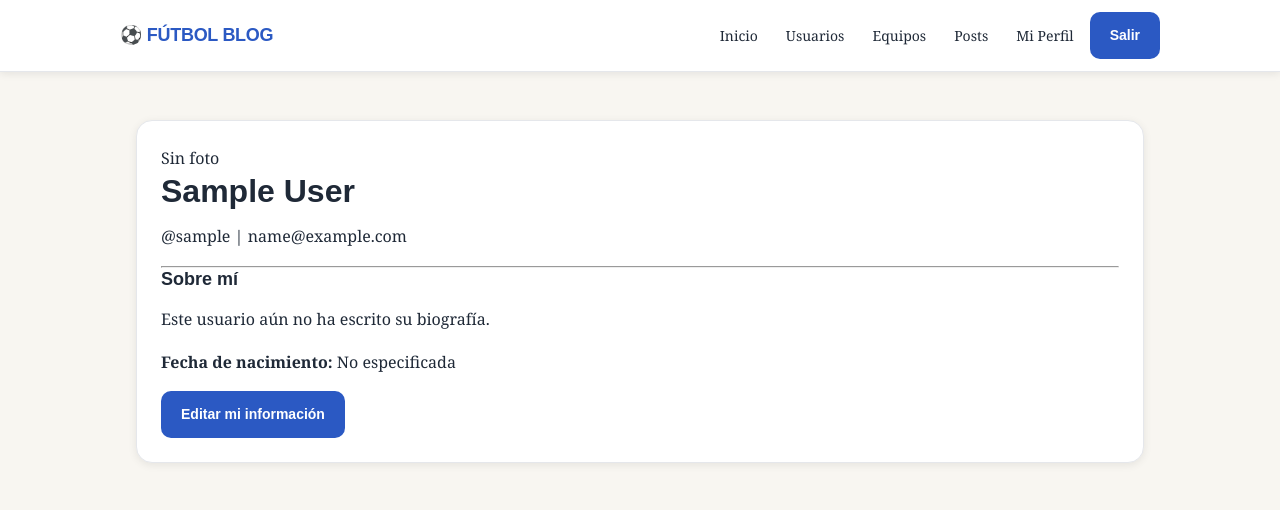
After one commit to thyagomaderna-star/Entrega-final-Maderna, a Django app: page /perfil/ver/ in a window 1280 px wide. The commit adds this page. Shown: the top 510 px of the page. Run offline with Django 5.2, Linux system fonts and the light colour scheme; the visitor is signed in with stand-in values (Sample User, id 1); data comes from the database, SQL or seed files in the repository; data that the repository does not hold is empty; some libraries are stand-ins or nearby versions.

Commit message:
final? commit

```diff
--- a/MiProyecto/settings.py
+++ b/MiProyecto/settings.py
@@ -38,6 +38,7 @@ INSTALLED_APPS = [
     'django.contrib.messages',
     'django.contrib.staticfiles',
     'core',
+    'ckeditor'
 ]
 
 MIDDLEWARE = [
--- a/core/models.py
+++ b/core/models.py
@@ -1,6 +1,6 @@
 from django.db import models
 from django.contrib.auth.models import User
-#from ckeditor.fields import RichTextField
+from ckeditor.fields import RichTextField
 
 #modelo del Equipo
 class Equipo(models.Model):
@@ -16,7 +16,8 @@ class Equipo(models.Model):
 class Perfil(models.Model):
     user = models.OneToOneField(User, on_delete=models.CASCADE)
     avatar = models.ImageField(upload_to='avatars/', null=True, blank=True)
-    biografia = models.CharField(max_length=250, blank=True)
+    biografia = models.TextField(blank=True)
+    fecha_nacimiento = models.DateField(null=True, blank=True)
     equipo_favorito = models.ForeignKey(Equipo, on_delete=models.SET_NULL, null=True, blank=True)
 
     def __str__(self):
@@ -28,16 +29,9 @@ class Perfil(models.Model):
 class Post(models.Model):
     titulo = models.CharField(max_length=150)
     subtitulo = models.CharField(max_length=150, blank=True)
-    contenido = models.TextField()
-    autor = models.CharField(max_length=50)
+    contenido = RichTextField()
+    fecha = models.DateField(auto_now_add=True)
+    autor = models.ForeignKey(User, on_delete=models.CASCADE)
 
     def __str__(self):
         return self.titulo
-
-class Avatar(models.Model):
-
-    user = models.OneToOneField(User, on_delete=models.CASCADE, related_name="avatar")
-    imagen = models.ImageField(upload_to="avatares", null=True, blank=True)
-
-    def __str__(self):
-        return f"{self.user.username} - {self.imagen}"
--- a/core/templates/core/equipos/equipo_detail.html
+++ b/core/templates/core/equipos/equipo_detail.html
@@ -9,8 +9,8 @@
         {% if object.escudo %}
             <img src="{{ object.escudo.url }}" alt="Escudo">
         {% endif %}
-        <p><strong>Ciudad:</strong> {{ object.ciudad }}</p>
-        <p><strong>Año de Fundación:</strong> {{ object.fundacion }}</p>
+        <p><strong>Vicrorias:</strong> {{ object.victorias }}</p>
+        <p><strong>Año de Fundación:</strong> {{ object.año_fundacion }}</p>
 
         <div style="margin-top: 20px;">
             <a href="{% url 'equipo_update' object.id %}" class="btn">Editar</a>
--- a/core/templates/core/inicio.html
+++ b/core/templates/core/inicio.html
@@ -15,7 +15,7 @@
             <a href="{% url 'register' %}" class="btn btn--ghost" >Empezar ahora</a>
             <a href="{% url 'login' %}" class="btn btn--ghost">Iniciar sesión</a>
         {% else %}
-            <a href="#" class="btn btn--ghost">Ir a mi perfil</a>
+            <a href="{% url 'perfil_detail' %}" class="btn btn--ghost">Ir a mi perfil</a>
         {% endif %}
     </div>
 </header>
--- a/core/templates/core/partials/navbar.html
+++ b/core/templates/core/partials/navbar.html
@@ -4,13 +4,13 @@
 
         <nav class="navbar__links">
             <a href="{% url 'inicio' %}">Inicio</a>
-            <a href="#">Usuarios</a>
+            <a href="{% url 'user_list' %}">Usuarios</a>
             <a href="{% url 'equipo_list' %}">Equipos</a>
             <a href="{% url 'post_list' %}">Posts</a>
 
             {% if user.is_authenticated %}
-                <a href="#">Mi Perfil</a>
-                <form action="#" method="POST" style="display:inline;">
+                <a href="{% url 'perfil_detail' %}">Mi Perfil</a>
+                <form action="{% url 'logout' %}" method="POST">
                     {% csrf_token %}
                     <button type="submit" class="btn">Salir</button>
                 </form>
--- /dev/null
+++ b/core/templates/core/perfil_detail.html
@@ -0,0 +1,37 @@
+{% extends "core/base.html" %}
+
+{% block contenido %}
+<div class="container">
+    <div class="card">
+        <div>
+            {% if perfil.avatar %}
+            <img src="{{ perfil.avatar.url }}" alt="Avatar de {{ user.username }}">
+            {% else %}
+                <div>
+                    <span>Sin foto</span>
+                </div>
+            {% endif %}
+
+            <h1 >{{ user.first_name }} {{ user.last_name }}</h1>
+            <p>@{{ user.username }} | {{ user.email }}</p>
+        </div>
+
+        <hr>
+
+        <div>
+            <h3>Sobre mí</h3>
+            <p>{{ perfil.biografia|default:"Este usuario aún no ha escrito su biografía."|linebreaks }}</p>
+
+            <p><strong>Fecha de nacimiento:</strong> {{ perfil.fecha_nacimiento|default:"No especificada" }}</p>
+
+            {% if perfil.equipo_favorito %}
+                <p><strong>Equipo favorito:</strong> {{ perfil.equipo_favorito.nombre }}</p>
+            {% endif %}
+        </div>
+
+        <div>
+            <a href="{% url 'perfil_update' %}" class="btn">Editar mi información</a>
+        </div>
+    </div>
+</div>
+{% endblock %}
--- a/core/urls.py
+++ b/core/urls.py
@@ -3,11 +3,16 @@ from django.urls import path
 from . import views
 from django.conf import settings
 from django.conf.urls.static import static
+from django.contrib.auth.views import LogoutView
 
 urlpatterns = [
 path('', views.inicio, name='inicio'),
 path('resgister/',views.registrar_usuario, name="register"),
 path('login/', views.login_request, name='login'),
+path('perfil/ver/', views.PerfilDetailView.as_view(), name='perfil_detail'),
+path('perfil/editar/', views.editar_perfil, name='perfil_update'),
+path('usuarios/', views.UserListView.as_view(), name='user_list'),
+path('logout/', LogoutView.as_view(template_name='core/inicio.html'), name='logout'),
 #Paths de equipos
 path('equipo/list/', views.EquipoListView.as_view(), name='equipo_list'),
 path('equipo/<int:pk>/', views.EquipoDetailView.as_view(), name='equipo_detail'),
--- a/core/views.py
+++ b/core/views.py
@@ -2,8 +2,8 @@ from django.shortcuts import render, redirect
 from django.contrib.auth import login
 from django.contrib.auth.forms import AuthenticationForm
 from django.contrib.auth.decorators import login_required
-from .forms import RegistroForm, EditarPerfilForm, AvatarForm
-from .models import Perfil, Equipo, Post, Avatar
+from .forms import RegistroForm, EditarPerfilForm
+from .models import Perfil, Equipo, Post, User
 from django.views.generic import ListView, DetailView, CreateView, UpdateView, DeleteView
 from django.contrib.auth.mixins import LoginRequiredMixin
 from django.urls import reverse_lazy
@@ -39,40 +39,41 @@ def login_request(request):
 
 @login_required
 def editar_perfil(request):
-    usuario = request.user
-
+    perfil, created = Perfil.objects.get_or_create(user=request.user)
     if request.method == 'POST':
-
-        formulario = EditarPerfilForm(request.POST, instance=usuario)
+        formulario = EditarPerfilForm(request.POST, request.FILES, instance=perfil)
 
         if formulario.is_valid():
             formulario.save()
             return redirect('inicio')
     else:
-        formulario = EditarPerfilForm(instance=usuario)
+        formulario = EditarPerfilForm(instance=perfil)
+    return render(request, "core/editar_perfil.html", {"form": formulario})
 
-    return render(request, "core/editar_perfil.html", {"mi_form": formulario})
+class PerfilDetailView(LoginRequiredMixin, DetailView):
+    model = Perfil
+    template_name = "core/perfil_detail.html"
+    context_object_name = "perfil"
 
-class EditarAvatarView(LoginRequiredMixin, UpdateView):
-    model = Avatar
-    form_class = AvatarForm
-    template_name = "core/perfil/avatar_form.html"
-    success_url = reverse_lazy('post_list')
+    def get_object(self):
+        perfil, created = Perfil.objects.get_or_create(user=self.request.user)
+        return perfil
 
-def get_object(self):
-        mi_avatar, created = Avatar.objects.get_or_create(user=self.request.user)
-        return mi_avatar
+class UserListView(LoginRequiredMixin,ListView):
+    model = User
+    template_name = 'core/user_list.html'
+    context_object_name = 'usuarios'
 
 #Equipos
 
 #Lista de todos los equipos
-class EquipoListView(ListView):
+class EquipoListView(LoginRequiredMixin,ListView):
     model = Equipo
     template_name = "core/equipos/equipo_list.html"
     context_object_name = "equipos"
 
 #Detalle de equipo
-class EquipoDetailView(DetailView):
+class EquipoDetailView(LoginRequiredMixin,DetailView):
     model = Equipo
     template_name = "core/equipos/equipo_detail.html"
 
```
Also changed, not shown: core/forms.py (+5 -14 lines), core/templates/core/editar_perfil.html (+2 -8 lines), core/templates/core/user_list.html (added, +26 -0 lines), core/migrations/0005_perfil_fecha_nacimiento_post_fecha_and_more.py (added), 2 other files.
